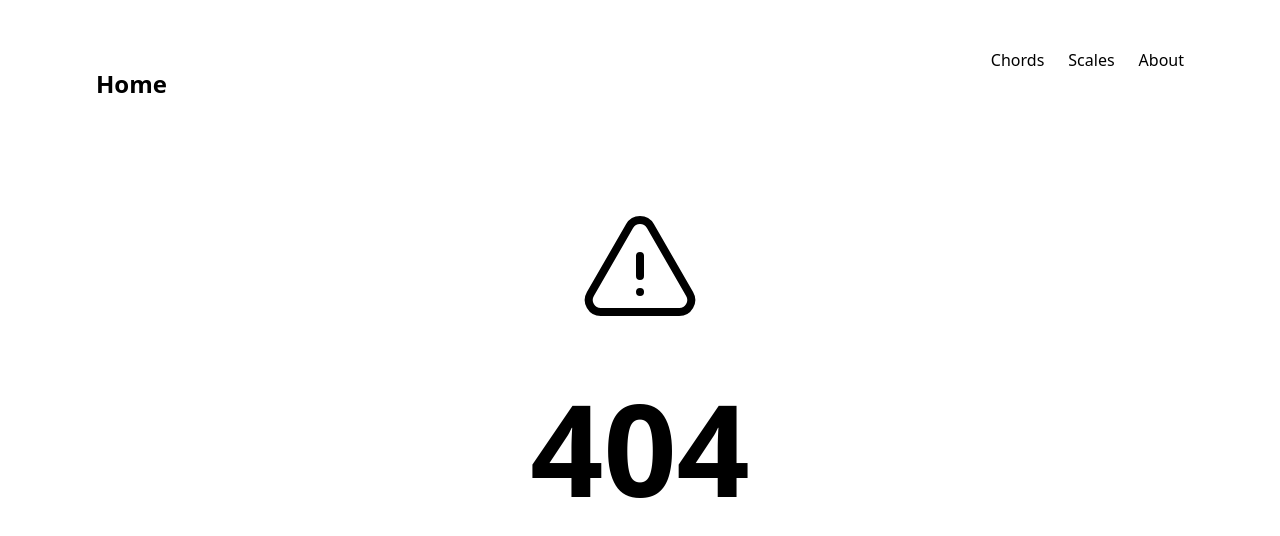
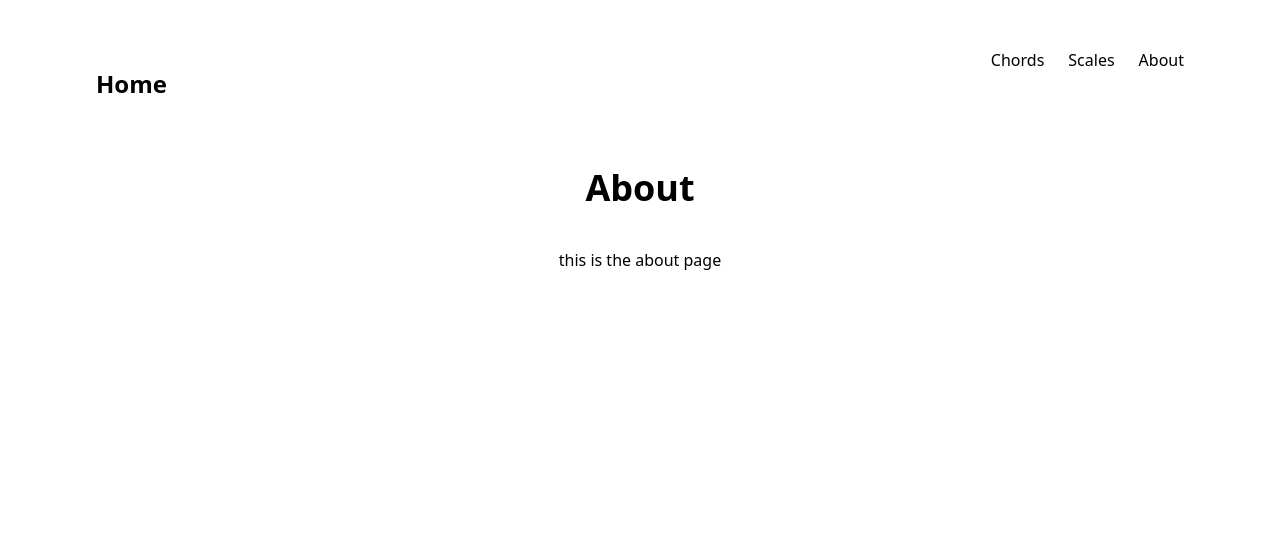
Before and after one commit to stevewarner/guitar-fretboard-map, a Next.js app: page /about in a window 1280 px wide. Before the commit this address had no page. Shown: the top 536 px of the page. Built offline with nearby package versions, Linux system fonts and the light colour scheme.

Commit message:
add about page

```diff
--- /dev/null
+++ b/pages/about.tsx
@@ -0,0 +1,14 @@
+import Layout from '@/components/Layout';
+
+const About = () => {
+  return (
+    <Layout title="About">
+      <div className="flex flex-col items-center">
+        <h1 className="mb-4">About</h1>
+        <p>this is the about page</p>
+      </div>
+    </Layout>
+  );
+};
+
+export default About;
```
